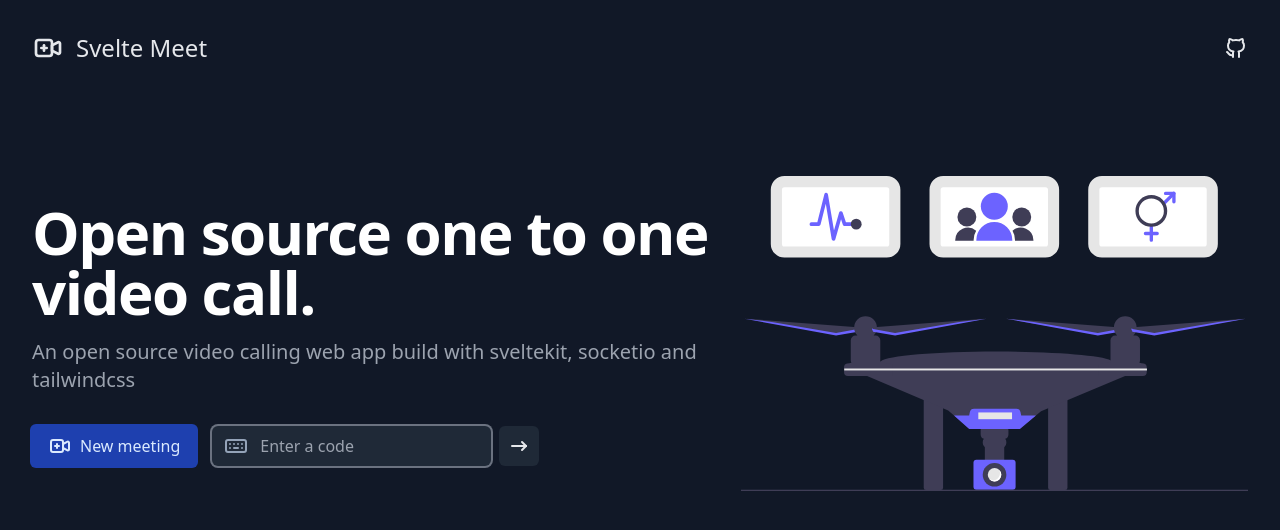
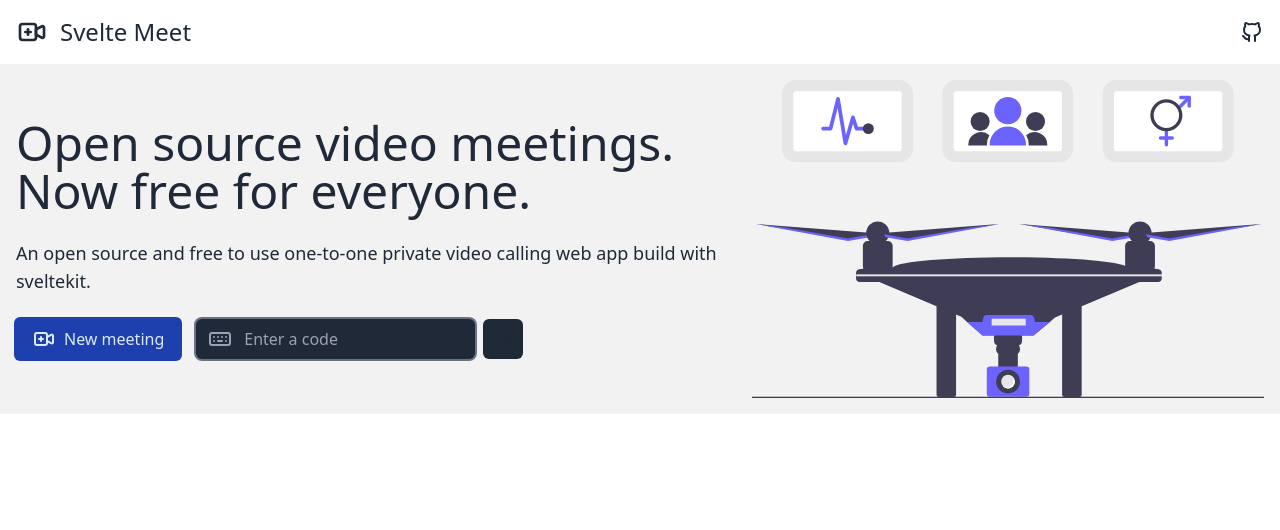
Before and after one commit to futuresea-dev/sveltekit-video-meeting, a SvelteKit app: page / in a window 1280 px wide. Shown: the top 530 px of the page. Built offline with nearby package versions, Linux system fonts and the light colour scheme.

Commit message:
added daisyui hero component

```diff
--- a/src/app.html
+++ b/src/app.html
@@ -6,7 +6,7 @@
 		<meta name="viewport" content="width=device-width" />
 		%sveltekit.head%
 	</head>
-	<body class="dark:bg-gray-900 dark:text-gray-100">
+	<body>
 		<div>%sveltekit.body%</div>
 	</body>
 </html>
--- /dev/null
+++ b/src/lib/components/hero-section.svelte
@@ -0,0 +1,26 @@
+<script>
+  import CreateRoom from "./CreateRoom.svelte";
+  import JoinRoom from "./JoinRoom.svelte";
+</script>
+
+<div class="hero bg-base-200">
+  <div class="hero-content flex-col lg:flex-row-reverse">
+    <div class="max-w-lg w-full">
+      <img src="hero.svg" alt="mockup" />
+    </div>
+    <div>
+      <div class="text-5xl">
+        <h1>Open source video meetings.</h1>
+        <h1>Now free for everyone.</h1>
+      </div>
+      <p class="py-6 text-lg">
+        An open source and free to use one-to-one private video calling web app
+        build with sveltekit.
+      </p>
+      <div class="flex items-center gap-4 flex-col sm:flex-row">
+        <CreateRoom />
+        <JoinRoom />
+      </div>
+    </div>
+  </div>
+</div>
--- a/src/routes/+page.svelte
+++ b/src/routes/+page.svelte
@@ -2,40 +2,15 @@
   import CreateRoom from "$lib/components/CreateRoom.svelte";
   import JoinRoom from "$lib/components/JoinRoom.svelte";
   import Navbar from "$lib/components/Navbar.svelte";
+  import HeroSection from "$lib/components/hero-section.svelte";
 </script>
 
 <svelte:head>
   <title>Svelte Meet</title>
 </svelte:head>
-<div class="min-h-screen dark:bg-gray-900 p-4 dark:text-gray-200">
+<div class="min-h-screen bg-base-100">
   <Navbar />
-  <main class="py-8">
-    <section class="bg-white dark:bg-gray-900">
-      <div
-        class="grid max-w-screen-xl px-4 py-8 mx-auto lg:gap-8 xl:gap-0 lg:py-16 lg:grid-cols-12"
-      >
-        <div class="mr-auto place-self-center lg:col-span-7">
-          <h1
-            class="max-w-3xl mb-4 text-4xl font-extrabold tracking-tight leading-none md:text-5xl xl:text-6xl dark:text-white"
-          >
-            Open source one to one video call.
-          </h1>
-          <p
-            class="max-w-2xl mb-6 font-light text-gray-500 lg:mb-8 md:text-lg lg:text-xl dark:text-gray-400"
-          >
-            An open source video calling web app build with sveltekit, socketio
-            and tailwindcss
-          </p>
-
-          <div class="flex items-center gap-4 flex-col sm:flex-row">
-            <CreateRoom />
-            <JoinRoom />
-          </div>
-        </div>
-        <div class="hidden lg:mt-0 lg:col-span-5 lg:flex">
-          <img src="hero.svg" alt="mockup" />
-        </div>
-      </div>
-    </section>
+  <main>
+    <HeroSection />
   </main>
 </div>
```
